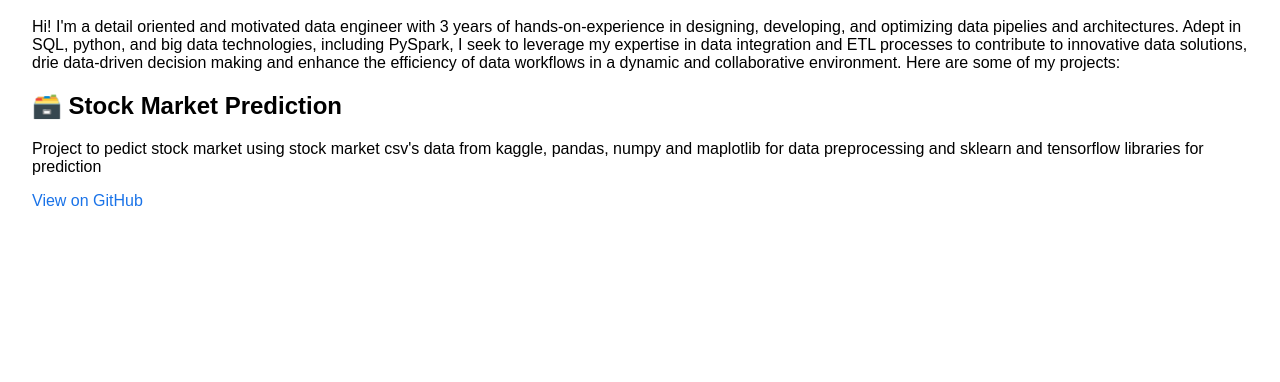
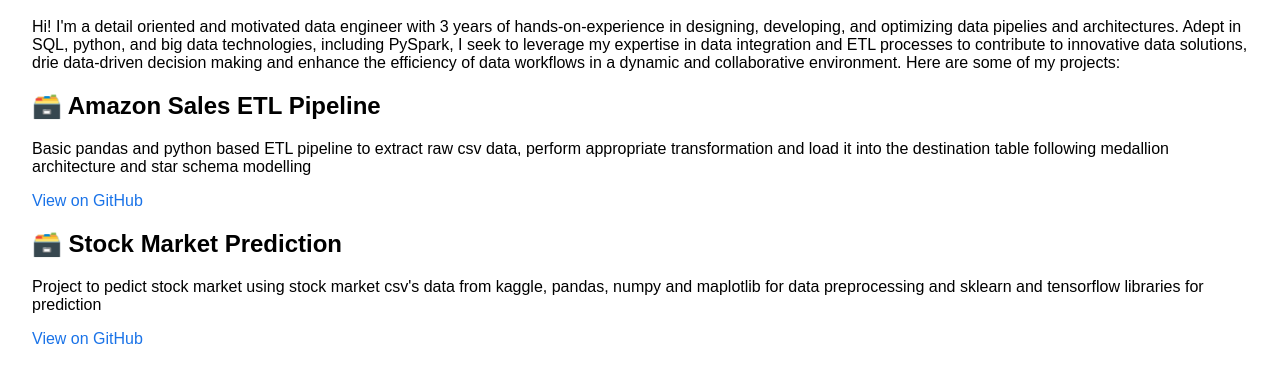
Before and after one commit to KrishaMaharjan-00/my-portfolio, a plain HTML site: page index.html in a window 1280 px wide. Shown: the part 72-454 px from the top of the page. Drawn offline with Linux system fonts and the light colour scheme.

Commit message:
Update index.html

```diff
--- a/index.html
+++ b/index.html
@@ -16,6 +16,10 @@
   <p>Hi! I'm a detail oriented and motivated data engineer with 3 years of hands-on-experience in designing, developing, and optimizing data pipelies and architectures. Adept in SQL, python, and big data technologies, including PySpark, I seek to leverage my expertise in data integration and ETL processes to contribute to innovative data solutions, drie data-driven decision making and enhance the efficiency of data workflows in a dynamic and collaborative environment. Here are some of my projects:</p>
 
   <div class="project">
+    <h2>🗃️ Amazon Sales ETL Pipeline</h2>
+    </p>Basic pandas and python based ETL pipeline to extract raw csv data, perform appropriate transformation and load it into the destination table following medallion architecture and star schema modelling</p>
+    <a href="https://github.com/KrishaMaharjan-00/Stock-Market-Prediction">View on GitHub</a>
+
     <h2>🗃️ Stock Market Prediction</h2>
     </p>Project to pedict stock market using stock market csv's data from kaggle, pandas, numpy and maplotlib for data preprocessing and sklearn and tensorflow libraries for prediction</p>
     <a href="https://github.com/KrishaMaharjan-00/Stock-Market-Prediction">View on GitHub</a>
```
